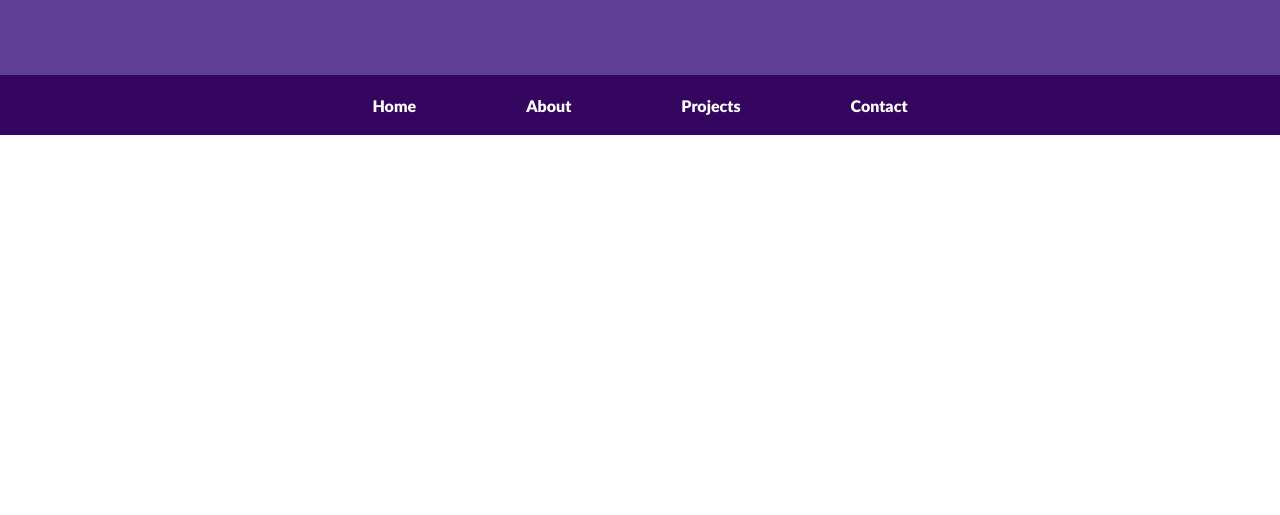
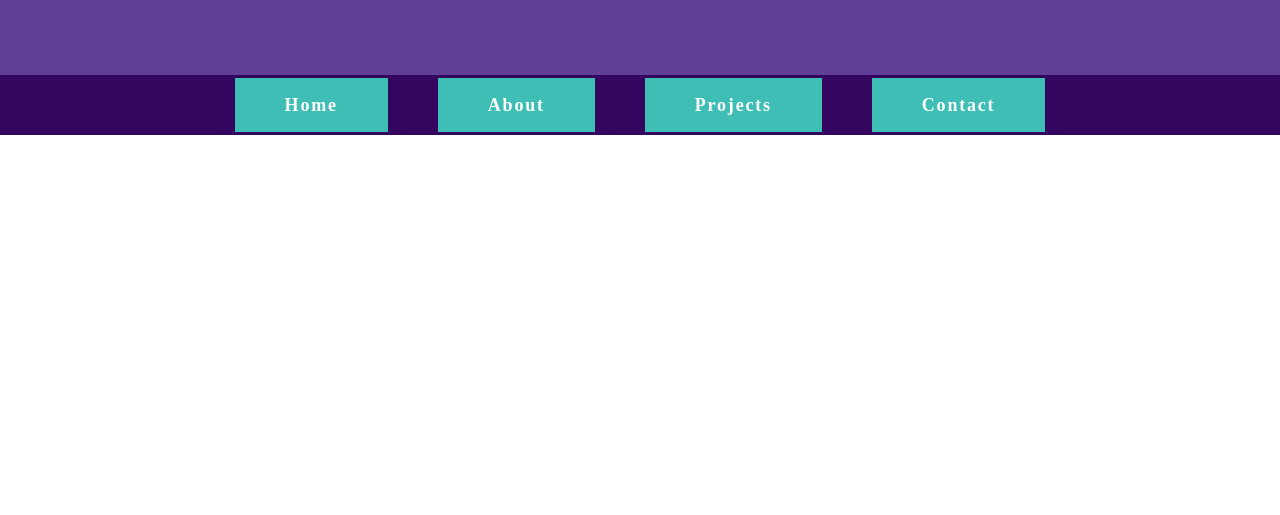
Before and after one commit to grandarena1/portfolio, a plain HTML site: page index.html in a window 1280 px wide. Shown: the part 285-800 px from the top of the page. Drawn offline with Linux system fonts and the light colour scheme; a web font is replaced by a local one.

Commit message:
Adjust nav design

```diff
--- a/index.html
+++ b/index.html
@@ -23,10 +23,10 @@
         <div class="links-section">
             <nav>
                 <ul>
-                    <li>Home</li>
-                    <li>About</li>
-                    <li>Projects</li>
-                    <li>Contact</li>
+                    <li><a id="#home">Home</a></li>
+                    <li><a id="#about">About</a></li>
+                    <li><a id="#projects">Projects</a></li>
+                    <li><a id="#contact">Contact</a></li>
                 </ul>
             </nav>
         </div>
--- a/resources/css/style.css
+++ b/resources/css/style.css
@@ -49,7 +49,6 @@ body {
 /* Header styling */
 
 header {
-    height: 100%;
     background-color: #603f97;
     display: flex;
     justify-content: center;
@@ -110,10 +109,22 @@ nav ul {
 }
 
 nav ul li {
-    padding: 5px 40px;
-    margin: 0 15px;
-    font-family: Lato-Black;
+    font-family: Lato-Bold;
+    font-weight: 700;
+    letter-spacing: 1.8px;
     color: white;
+    font-size: 18px;
+}
+
+nav ul li a {
+    cursor: pointer;
+    padding: 17px 50px;
+    margin: 0 25px;
+    background-color: #3FBEB6;
+}
+
+nav ul li a:hover {
+    background-color: #7a3fbe;
 }
 
 /* Footer styling */
```
